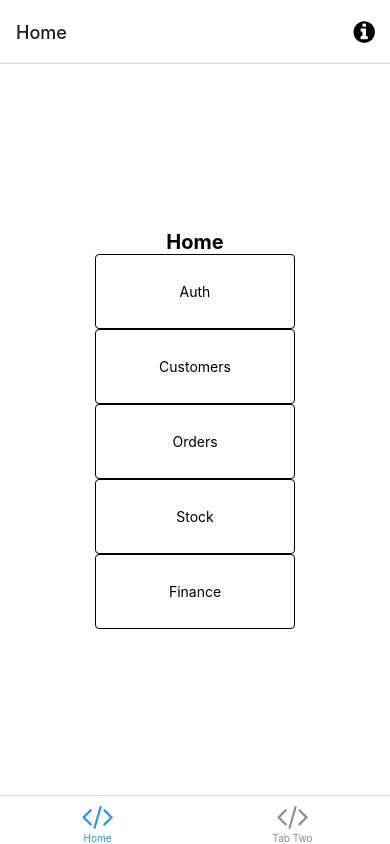
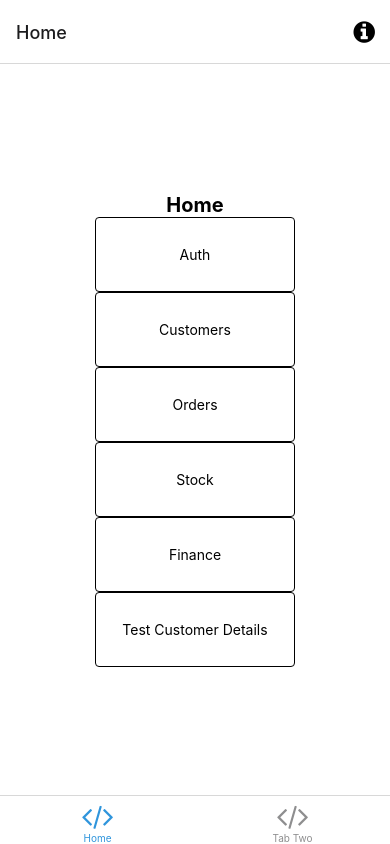
Before and after one commit to brewswain/Cream-paws-client, a React Native app: screen /Home in a window 390 px wide. Built offline with nearby package versions, Linux system fonts and the light colour scheme; what expo-linking, native-base would draw is missing.

Commit message:
Added temporary routing for testing purposes

```diff
--- a/screens/HomeScreen.tsx
+++ b/screens/HomeScreen.tsx
@@ -24,6 +24,9 @@ export default function HomeScreen({ navigation }: RootTabScreenProps<"Home">) {
          <NavigationCard navigation={navigation} destination="Finance">
             Finance
          </NavigationCard>
+         <NavigationCard navigation={navigation} destination="CustomerDetails">
+            Test Customer Details
+         </NavigationCard>
       </View>
    );
 }
```
